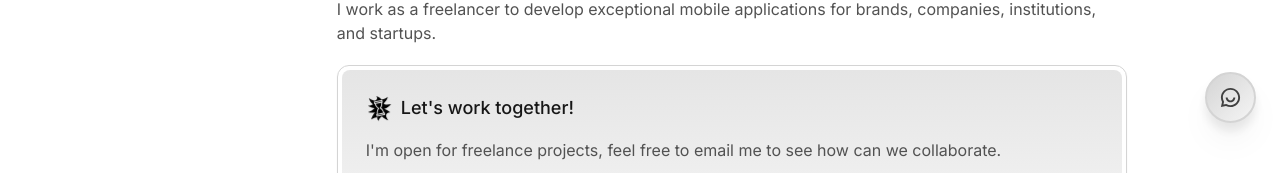
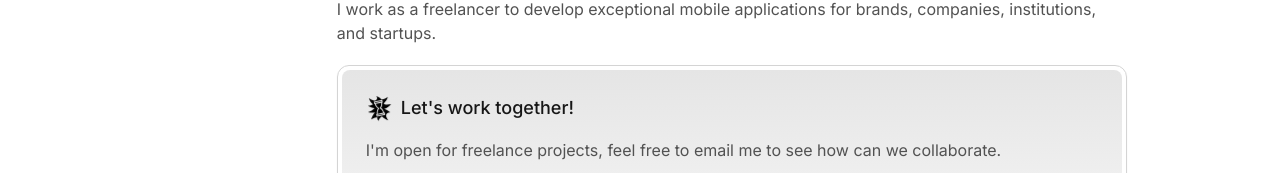
Before and after one commit to feriadrian/feriadrian.site, a Next.js app: page / in a window 1280 px wide. Shown: the part 653-826 px from the top of the page. Built offline with nearby package versions, Linux system fonts and the light colour scheme; no server answers.

Commit message:
fix minor bug

```diff
--- a/common/components/layouts/index.tsx
+++ b/common/components/layouts/index.tsx
@@ -35,8 +35,8 @@ const Layouts = ({ children }: LayoutsProps) => {
           {children}
         </main>
       </div>
-      <Notif />
-      {isShowChatButton && <ChatButton />}
+      {/* <Notif /> */}
+      {/* {isShowChatButton && <ChatButton />} */}
     </div>
   );
 }
```
